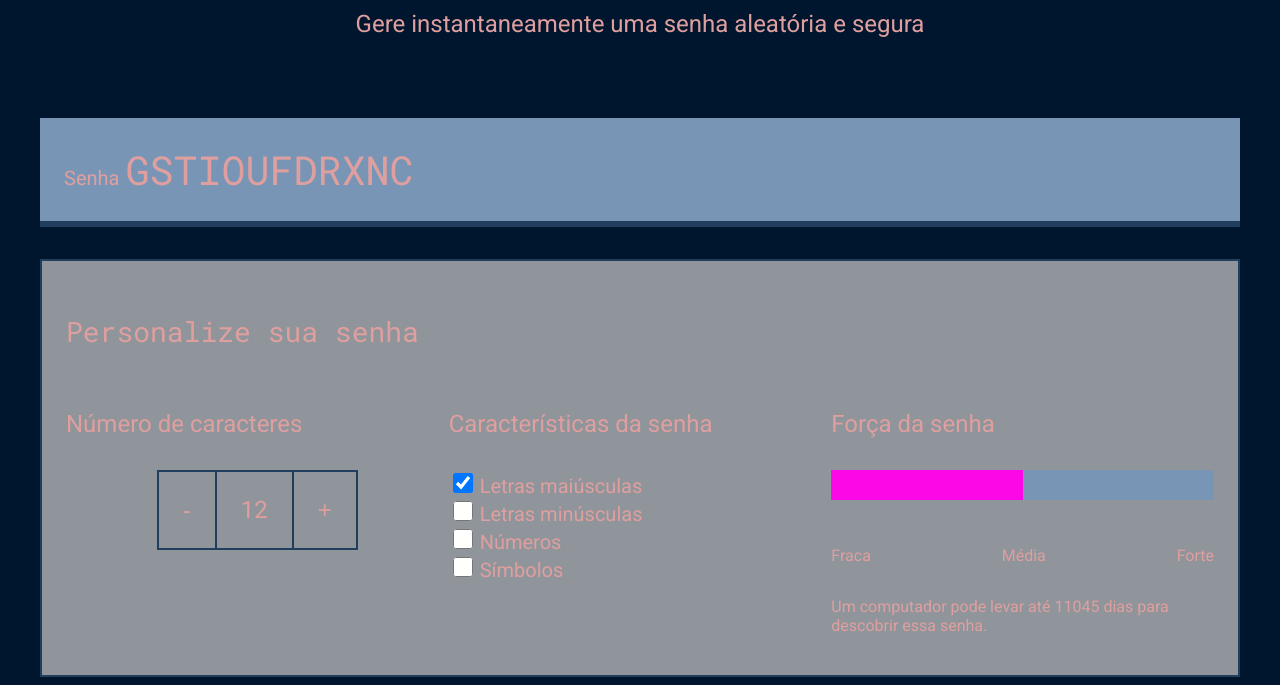
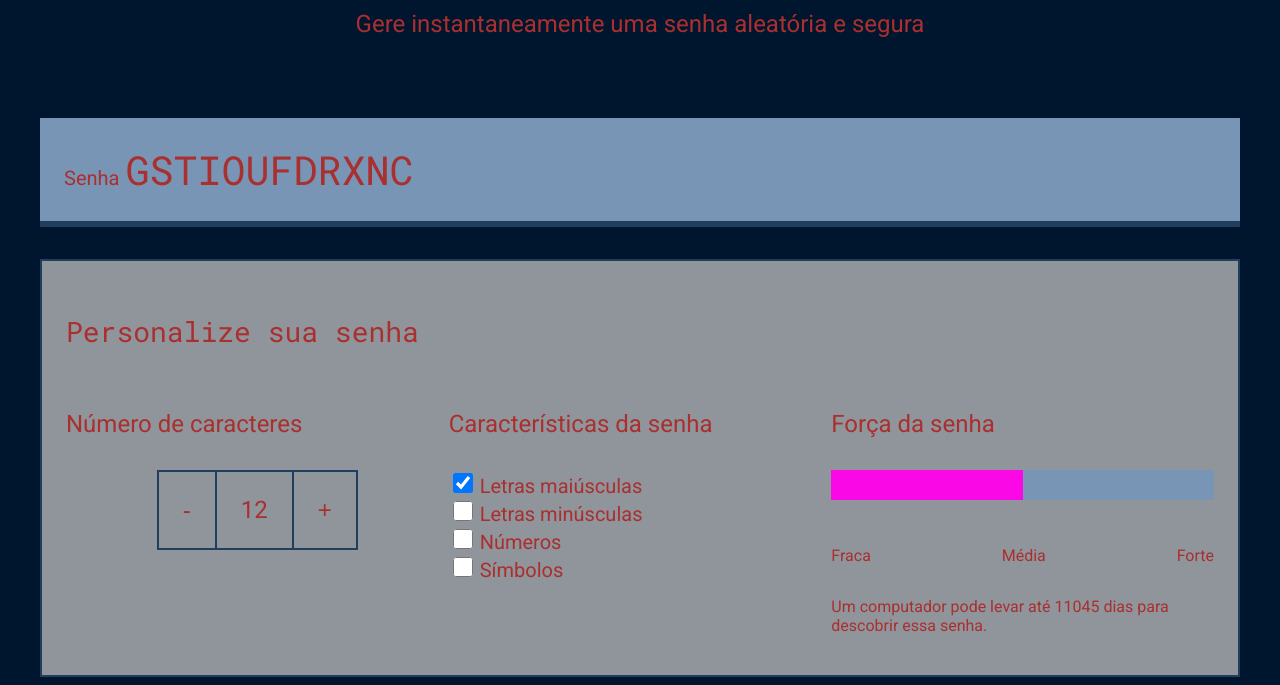
Before and after one commit to naty2008/seguran-a-digital, a plain HTML site: page index.html in a window 1280 px wide. Shown: the part 212-897 px from the top of the page. Drawn offline with Linux system fonts and the light colour scheme.

Commit message:
atualizado

```diff
--- a/style.css
+++ b/style.css
@@ -1,7 +1,7 @@
 @import url('https://fonts.googleapis.com/css2?family=Roboto&family=Roboto+Mono&display=swap');
 
 :root {
-    --branco: rgb(224, 159, 159);
+    --branco: rgb(170, 47, 47);
     --cor-de-fundo: #00162E;
     --fundo-senha: #7895b6;
     --fundo-texto: #8f959b;
```
